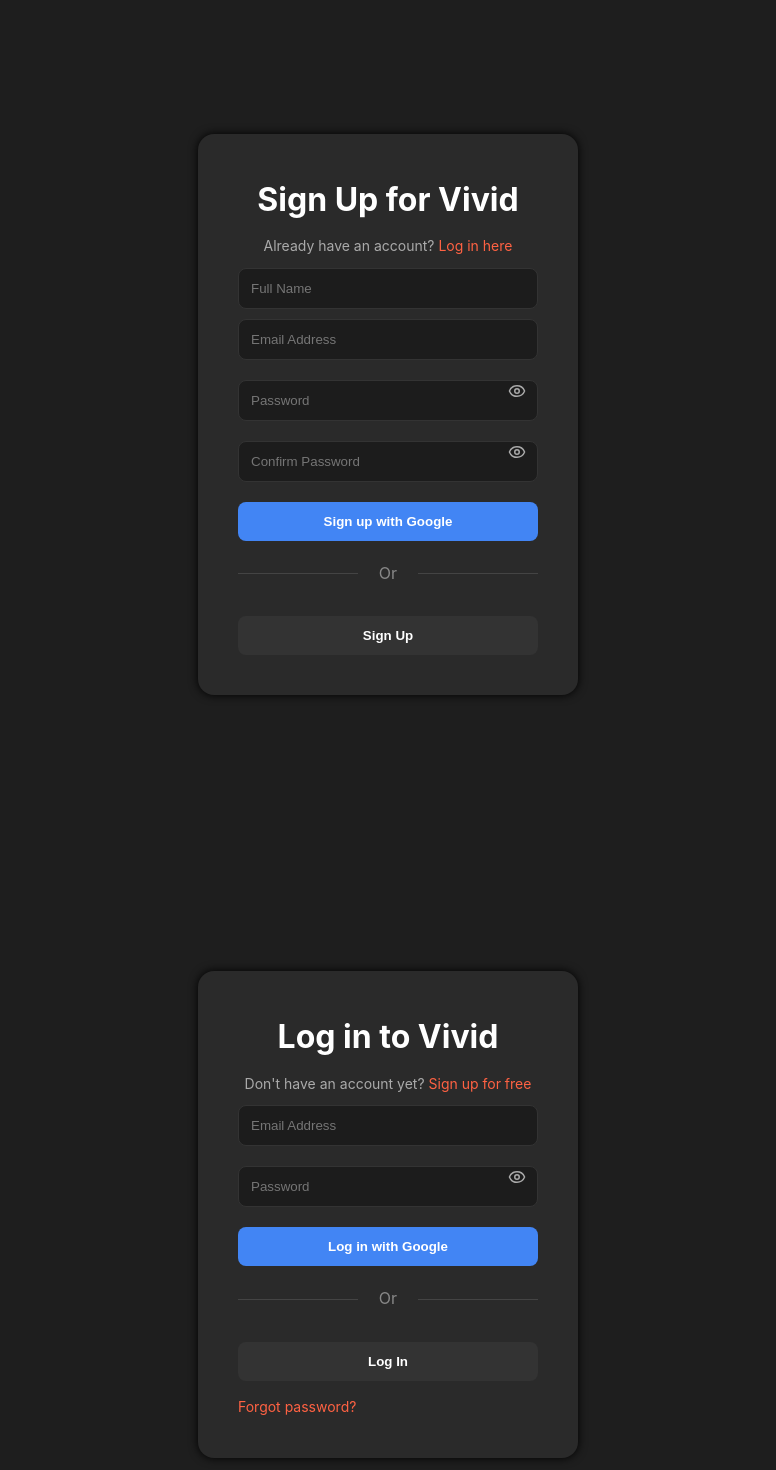
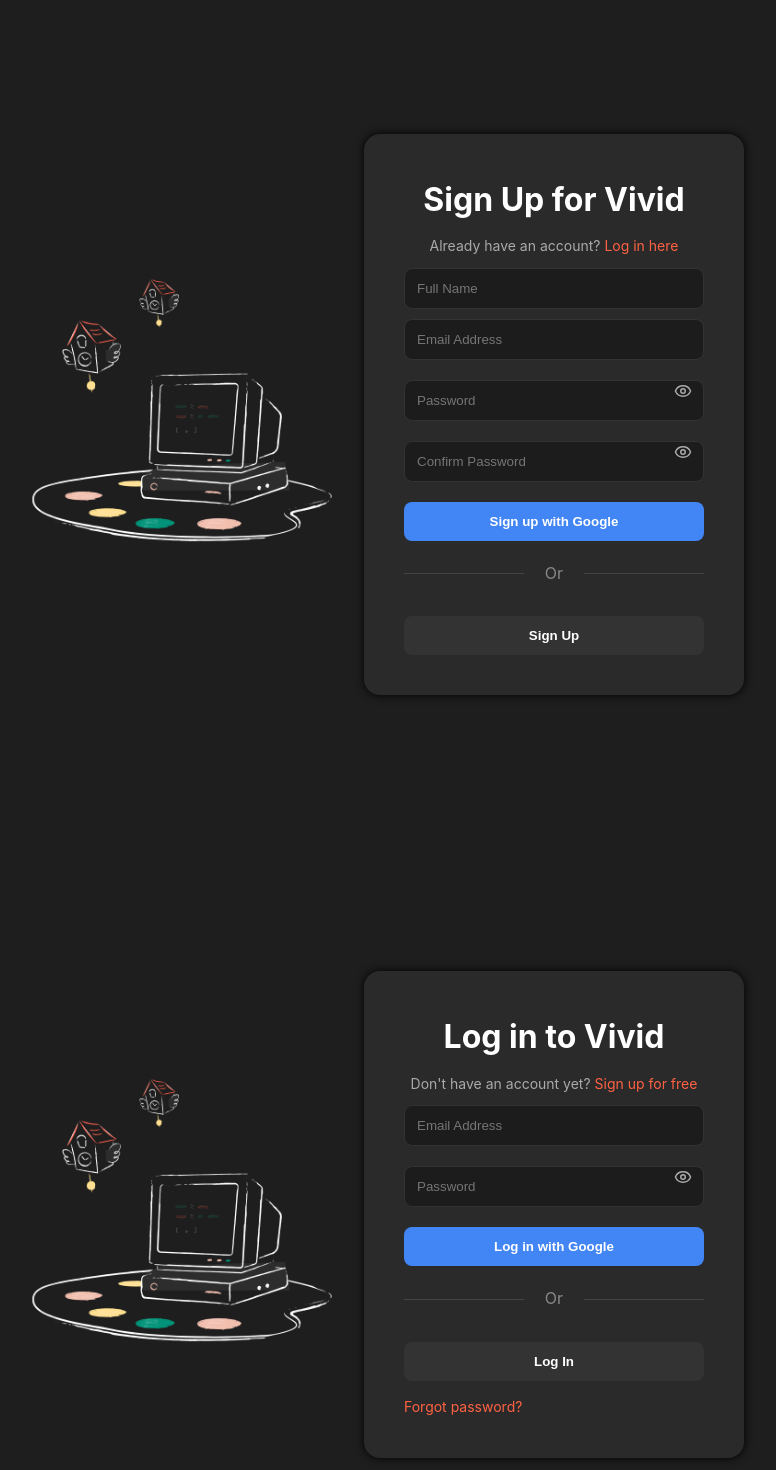
Before and after one commit to satya1844/project-vivid, a React (Vite) app in the folder vivid/: page / in a window 1280 px wide. Shown: the part 1720-3190 px from the top of the page, without its empty margins (252-1028 px from the left). Built offline with nearby package versions, Linux system fonts and the light colour scheme.

Commit message:
completed styling and added images to both of the login and signup pages

```diff
--- a/vivid/src/App.css
+++ b/vivid/src/App.css
@@ -1,5 +1,13 @@
 .App {
   display: flex;
-  justify-content: center;
+  flex-direction: column;
   align-items: center;
 }
+
+.auth-pages {
+  display: flex;
+  justify-content: center;
+  align-items: flex-start;
+  gap: 4rem; /* Space between SignUp and LoginPage */
+  margin-top: 2rem;
+}
--- a/vivid/src/App.jsx
+++ b/vivid/src/App.jsx
@@ -5,9 +5,7 @@
 import { Content } from "./Components/CAT/cat";
 import CommunityCardsSection from "./Components/CommunityCards/CommunityCardsSection";
 import SignUp from "./Components/signupPage/SignUp";
-import { LoginPage } from "./Components/LoginPage/LoginPage";
-
-
+import LoginPage from "./Components/LoginPage/LoginPage";
 
 function App() {
   return (
@@ -16,8 +14,10 @@
       <MainSection />
       <PeopleCardsContainer />
       <Content />
-      <SignUp />
-      <LoginPage />
+      <div className="auth-pages">
+        <SignUp />
+        <LoginPage />
+      </div>
     </div>
   );
 }
--- a/vivid/src/Components/LoginPage/LoginPage.css
+++ b/vivid/src/Components/LoginPage/LoginPage.css
@@ -10,6 +10,25 @@
   display: flex;
   justify-content: center;
   align-items: center;
+}
+
+.login-container {
+  height: 100vh;
+  display: flex;
+  justify-content: center;
+  align-items: center;
+}
+
+.login-content {
+  display: flex;
+  justify-content: center;
+  align-items: center;
+  gap: 2rem;
+}
+
+.login-image img {
+  width: 300px;
+  height: auto;
 }
 
 .form-box {
@@ -35,7 +54,7 @@
   text-decoration: none;
 }
 
-.google-btn, .signup-btn {
+.google-btn, .signup-btn, .login-btn {
   width: 100%;
   padding: 12px;
   margin-top: 20px;
@@ -51,6 +70,12 @@
 }
 
 .signup-btn {
+  background-color: #333;
+  color: white;
+  margin-top: 10px;
+}
+
+.login-btn {
   background-color: #333;
   color: white;
   margin-top: 10px;
--- a/vivid/src/Components/LoginPage/LoginPage.jsx
+++ b/vivid/src/Components/LoginPage/LoginPage.jsx
@@ -1,12 +1,21 @@
 import React, { useState } from "react";
 import { Eye, EyeOff } from "lucide-react";
 import "./LoginPage.css";
+// Ensure the file exists or replace with an existing image
+import LoginImage from "../../assets/signup.svg"; // Replace with a valid image path
 
-export function LoginPage() {
+function LoginPage() {
   const [showPassword, setShowPassword] = useState(false);
 
   return (
-    <div className="signup-container">
+    <div className="login-container">
+      <div className="login-content">
+        {/* Login Image */}
+        <div className="login-image">
+          <img src={LoginImage} alt="Log In" />
+        </div>
+
+        {/* Login Form */}
         <div className="form-box">
           <h1>Log in to Vivid</h1>
           <p>
@@ -31,10 +40,11 @@
             <span>Or</span>
           </div>
 
-        <button className="signup-btn">Log In</button>
+          <button className="login-btn">Log In</button>
 
           <div className="extra-links">
             <a href="#">Forgot password?</a>
+          </div>
         </div>
       </div>
     </div>
--- a/vivid/src/Components/signupPage/SignUp.css
+++ b/vivid/src/Components/signupPage/SignUp.css
@@ -10,6 +10,18 @@
   display: flex;
   justify-content: center;
   align-items: center;
+}
+
+.signup-content {
+  display: flex;
+  justify-content: center;
+  align-items: center;
+  gap: 2rem;
+}
+
+.signup-image img {
+  width: 300px;
+  height: auto;
 }
 
 .form-box {
@@ -35,7 +47,7 @@
   text-decoration: none;
 }
 
-.google-btn, .github-btn {
+.google-btn, .signup-btn {
   width: 100%;
   padding: 12px;
   margin-top: 20px;
@@ -50,7 +62,7 @@
   color: white;
 }
 
-.github-btn {
+.signup-btn {
   background-color: #333;
   color: white;
   margin-top: 10px;
--- a/vivid/src/Components/signupPage/SignUp.jsx
+++ b/vivid/src/Components/signupPage/SignUp.jsx
@@ -1,12 +1,20 @@
 import React, { useState } from "react";
 import { Eye, EyeOff } from "lucide-react";
 import "./SignUp.css";
+import SignUpImage from "../../assets/signup.svg";
 
 function SignUp() {
   const [showPassword, setShowPassword] = useState(false);
 
   return (
     <div className="signup-container">
+      <div className="signup-content">
+        {/* Signup Image */}
+        <div className="signup-image">
+          <img src={SignUpImage} alt="Sign Up" />
+        </div>
+
+        {/* Signup Form */}
         <div className="form-box">
           <h1>Sign Up for Vivid</h1>
           <p>
@@ -45,6 +53,7 @@
           <button className="signup-btn">Sign Up</button>
         </div>
       </div>
+    </div>
   );
 }
 
```
Also changed, not shown: vivid/src/assets/login.svg (added), vivid/src/assets/signup.svg (added). Lines whose indentation alone changed are shown as unchanged.
